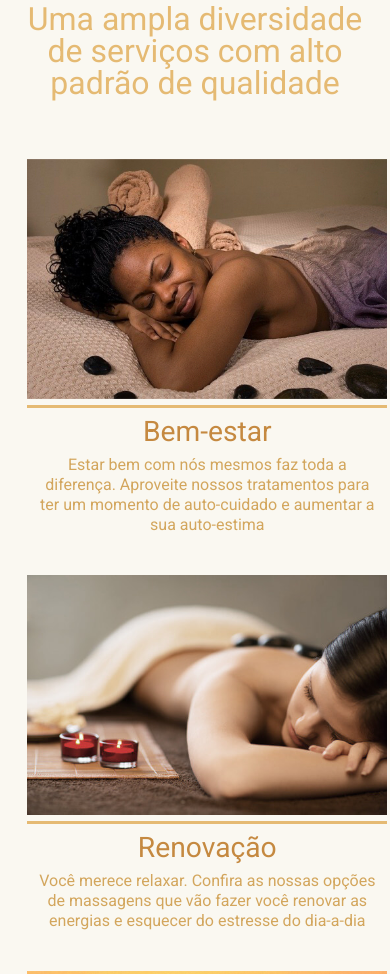
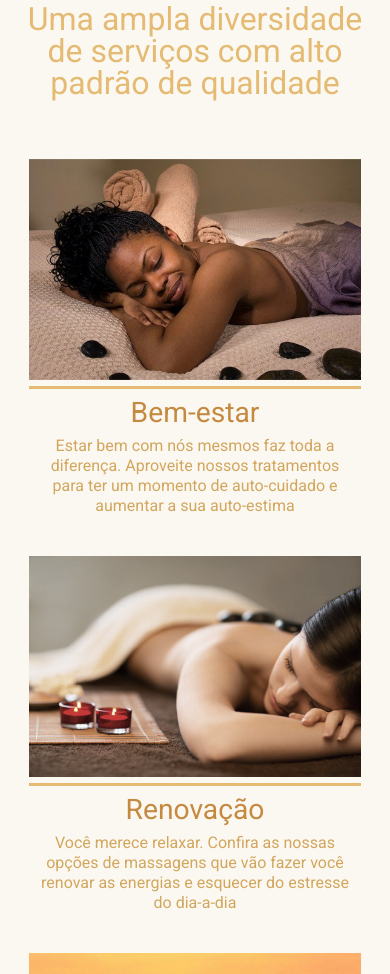
Before and after one commit to httpE2Barao/Spa-palace-project, a plain HTML site: page index.html in a window 390 px wide. Shown: the part 743-1717 px from the top of the page. Drawn offline with nearby package versions, Linux system fonts and the light colour scheme; files whose address does not match are found by name.

Commit message:
Add files via upload

```diff
--- a/styles/style.css
+++ b/styles/style.css
@@ -98,6 +98,7 @@ nav ul li a:hover {
 #servicos .cards .card {
   width: 360px;
   text-align: center;
+  align-self: center;
 }
 #servicos .cards .card h5 {
   font-size: calc(3rem / 1.7);
@@ -119,12 +120,16 @@ nav ul li a:hover {
 #servicos .cards .card .img-container img {
   max-width: 100%;
 }
+@media screen and (max-width: 430px) {
+  #servicos .cards .card {
+    width: 85vw;
+  }
+}
 @media screen and (max-width: 700px) {
   #servicos {
     padding: 50px 7vw 30px 7vw;
   }
   #servicos .cards {
-    display: inline-block;
     flex-direction: column;
   }
   #servicos .cards .card {
```
Also changed, not shown: 1 other file.
